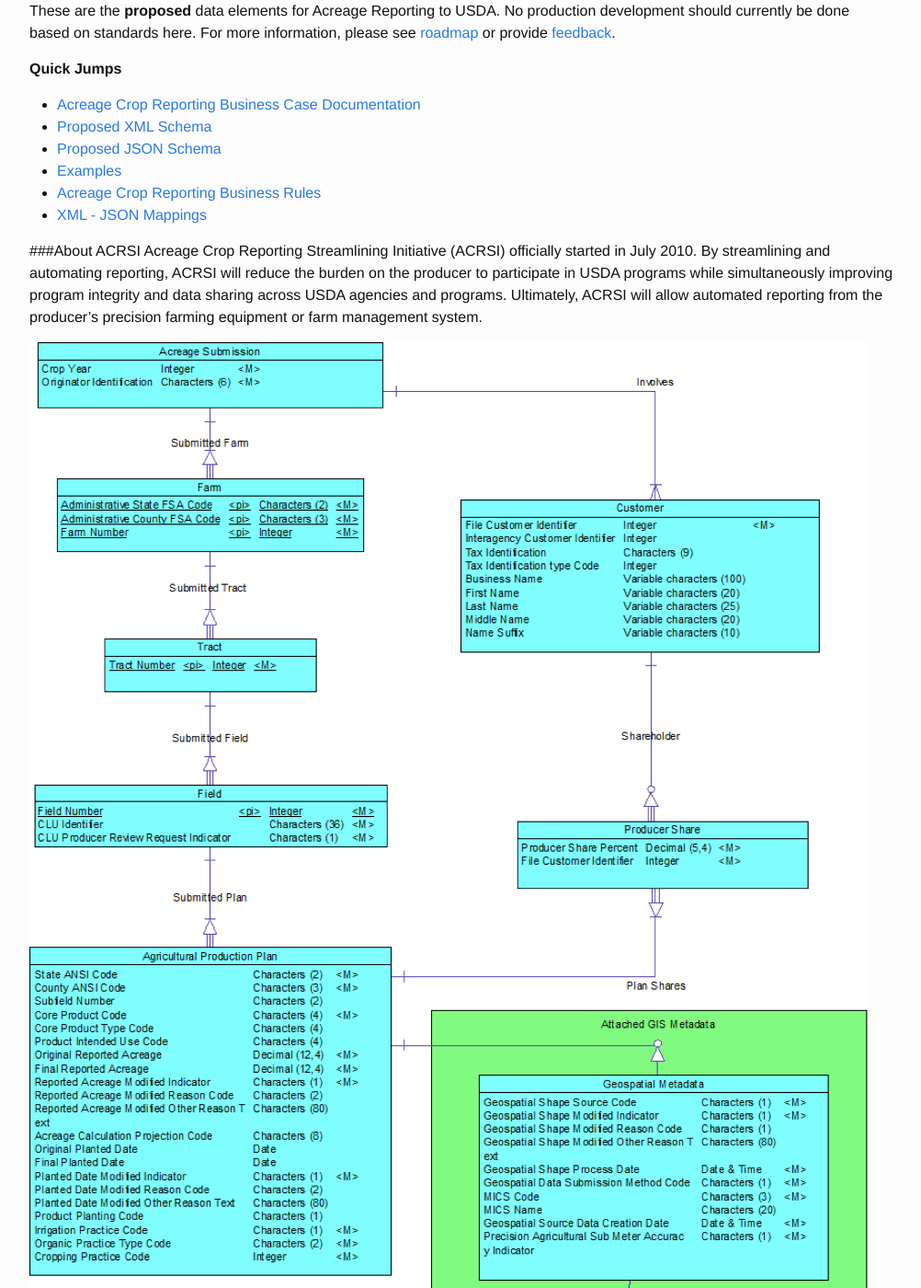
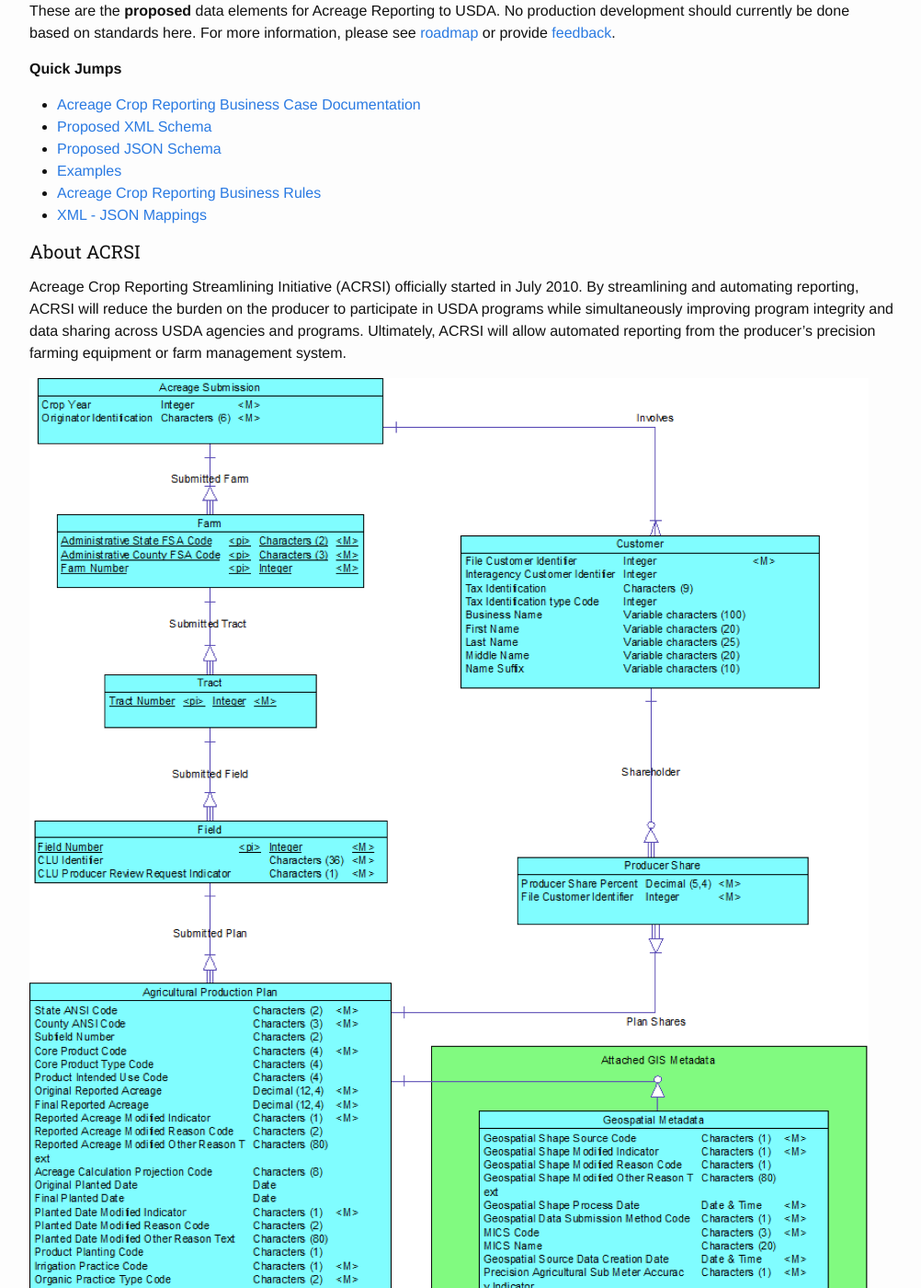
Before and after one commit to bbrotsos/data-standards, a Jekyll site: the page built from data-exchange.md, in a window 1280 px wide and 1400 px high, scrolled down 208 px. Shown: the whole window at 92% size, without its empty margins (138-1140 px from the left). Built offline with Jekyll 4.4.1, drawn with Linux system fonts in a browser that asks for light colours; some of the changed text lies outside the part shown.

Commit message:
Fixing markdown from moving from local to public envioronment

```diff
--- a/data-exchange.md
+++ b/data-exchange.md
@@ -18,7 +18,7 @@ should currently be done based on standards here.  For more information, please
 
 
 
-###About ACRSI
+<h2>About ACRSI</h2>
 Acreage Crop Reporting Streamlining Initiative (ACRSI) officially started in July 2010. By streamlining and
 automating reporting, ACRSI will reduce the burden on the producer to participate in USDA programs while
 simultaneously improving program integrity and data sharing across USDA agencies and programs.
```
Also changed, not shown: other parts of data-exchange.md (+3 -10 lines).
